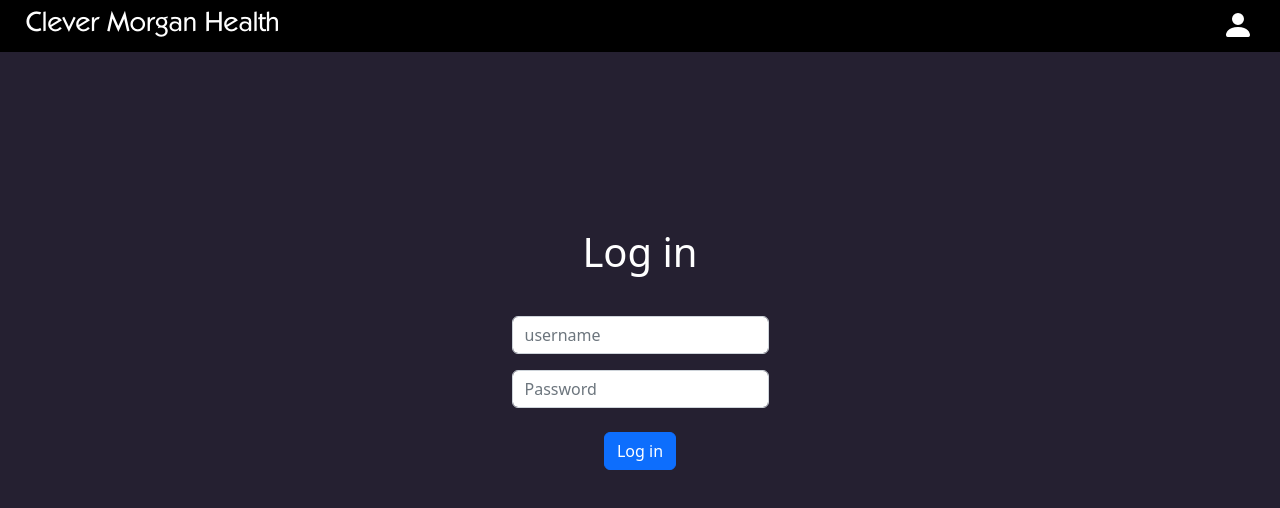
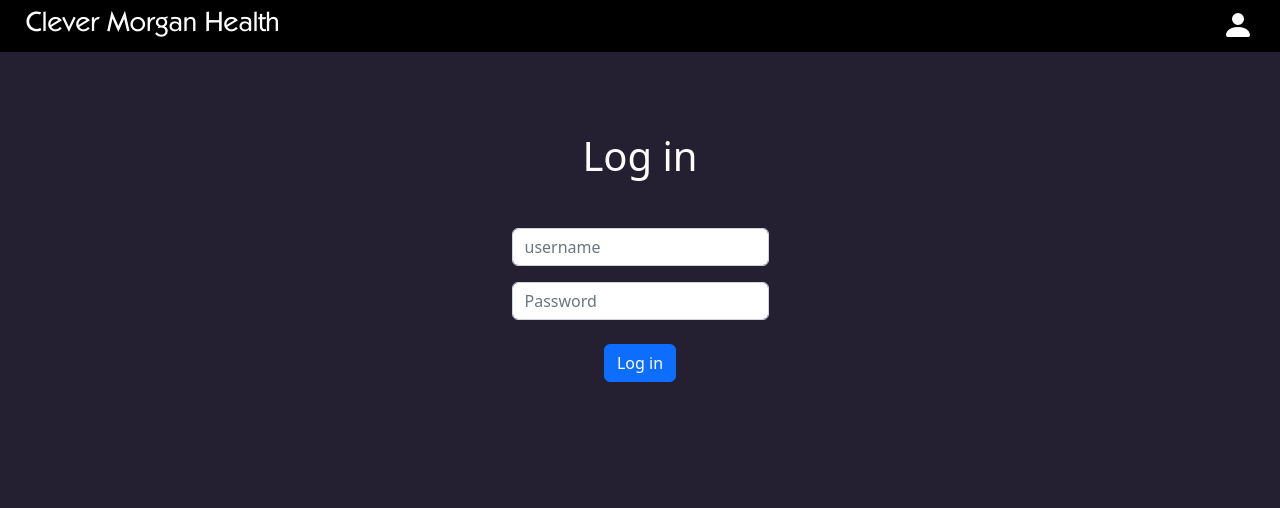
Before and after one commit to eathanmccue/eathan-app, a React (Create React App) app: page / in a window 1280 px wide. Shown: the top 508 px of the page. Built offline with nearby package versions, Linux system fonts and the light colour scheme.

Commit message:
Login Alignment

```diff
--- a/src/Login.css
+++ b/src/Login.css
@@ -4,11 +4,11 @@
 	align-items: center;
 	text-align: center;
 	justify-content: center;
-	margin-top: 20vh;
 }
 
-.login > .header{
-	margin: 2vh;
+.header{
+	margin-top: 10vh;
+	text-align: center;
 }
 
 .inputs{
@@ -16,4 +16,5 @@
 	flex-direction: column;
 	align-items: center;
 	justify-content: center;
+	margin-top: 3vh;
 }
--- a/src/Login.js
+++ b/src/Login.js
@@ -23,10 +23,11 @@ export default class Login extends Component {
         return(
             <>
                 <Nav loggedIn={false} username={this.props.username}/>
-                <Container className='login'>
-                    <Container className='header'>
+                <Container className='header'>
                         <h1>Log in</h1>
                     </Container>
+                <Container className='login'>
+
 
                     <Container className='inputs'>
                         <Form onSubmit={this.submitHandler}>
```
